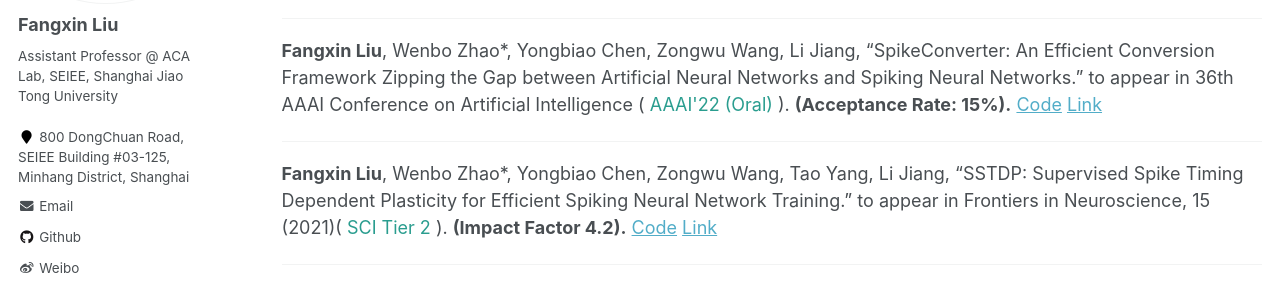
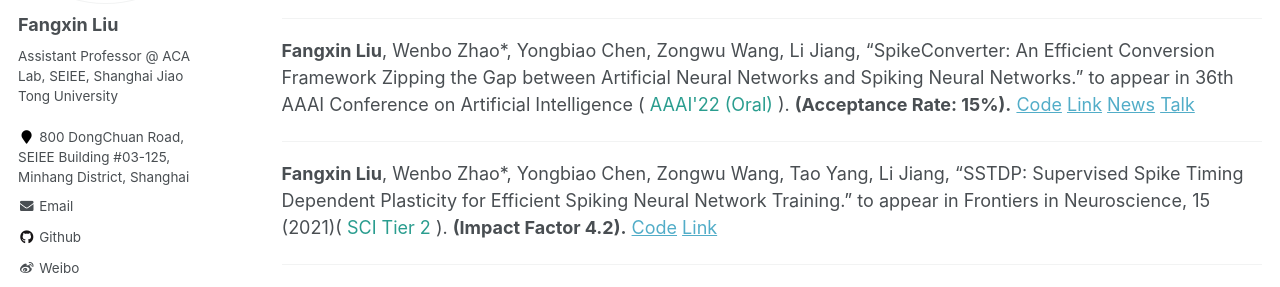
Before and after one commit to xywangbuaa/xywang.github.io, a Jekyll site: the page built from _pages/publications.md, in a window 1280 px wide and 900 px high, scrolled down 1018 px. Shown: the part 166-453 px from the top of the window. Built offline with Jekyll 4.4.1, drawn with Linux system fonts in a browser that asks for light colours.

Commit message:
Update publications.md

```diff
--- a/_pages/publications.md
+++ b/_pages/publications.md
@@ -38,7 +38,7 @@ You can also find my articles on <u><a href="https://scholar.google.com/citation
 
 --------
 
-**Fangxin Liu**, Wenbo Zhao*, Yongbiao Chen, Zongwu Wang, Li Jiang, "SpikeConverter: An Efficient Conversion Framework Zipping the Gap between Artificial Neural Networks and Spiking Neural Networks." to appear in 36th AAAI Conference on Artificial Intelligence ( <font color="#2a9d8f">AAAI'22 (Oral)</font> ). **(Acceptance Rate: 15%).** [Code](/files/%AAAI-22%SpikeConverter_poster.pdf) [Link](https://www.aaai.org/AAAI22Papers/AAAI-364.LiuF.pdf)
+**Fangxin Liu**, Wenbo Zhao*, Yongbiao Chen, Zongwu Wang, Li Jiang, "SpikeConverter: An Efficient Conversion Framework Zipping the Gap between Artificial Neural Networks and Spiking Neural Networks." to appear in 36th AAAI Conference on Artificial Intelligence ( <font color="#2a9d8f">AAAI'22 (Oral)</font> ). **(Acceptance Rate: 15%).** [Code](/files/%AAAI-22%SpikeConverter_poster.pdf) [Link](https://ojs.aaai.org/index.php/AAAI/article/view/20061) [News](href="https://mp.weixin.qq.com/s/OZ-dsdwqGqUJWUqQretclQ") [Talk](href="https://www.bilibili.com/video/BV1fr4y1s7dK")
 
 --------
 
```
